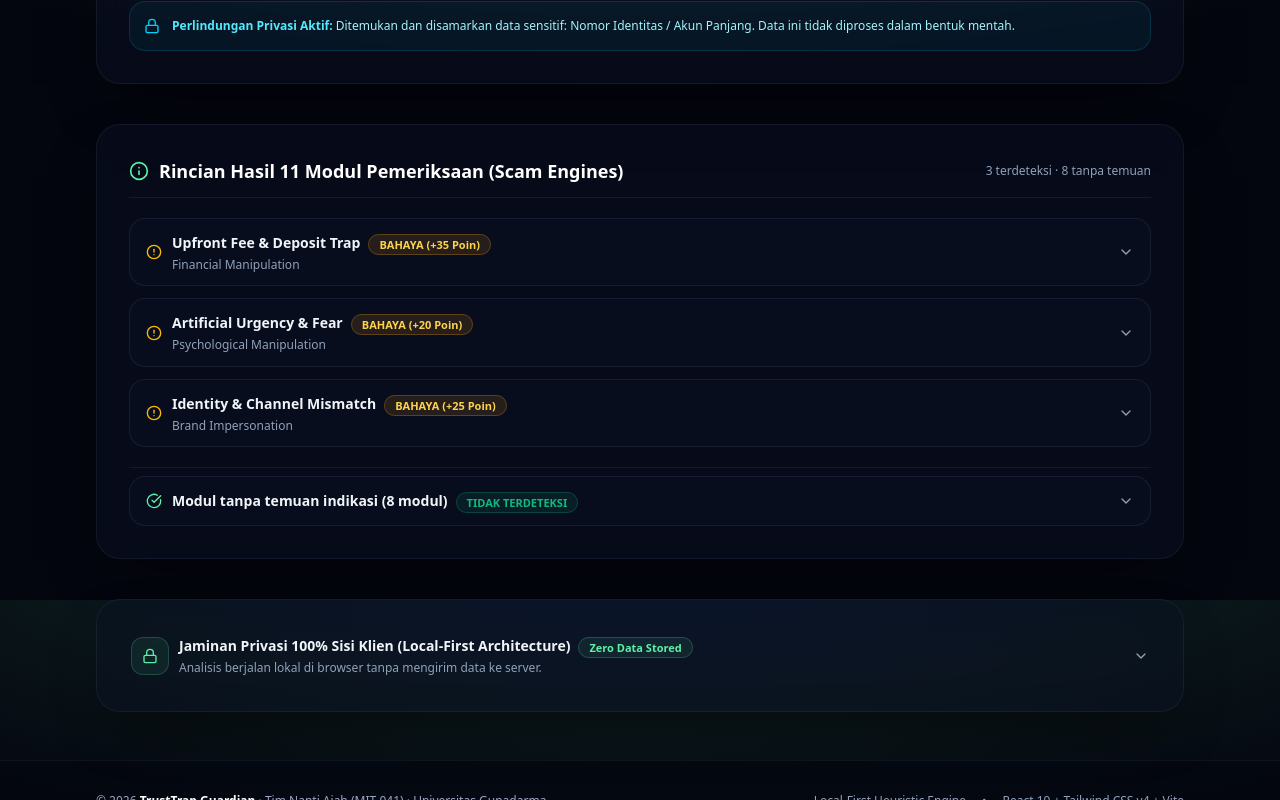
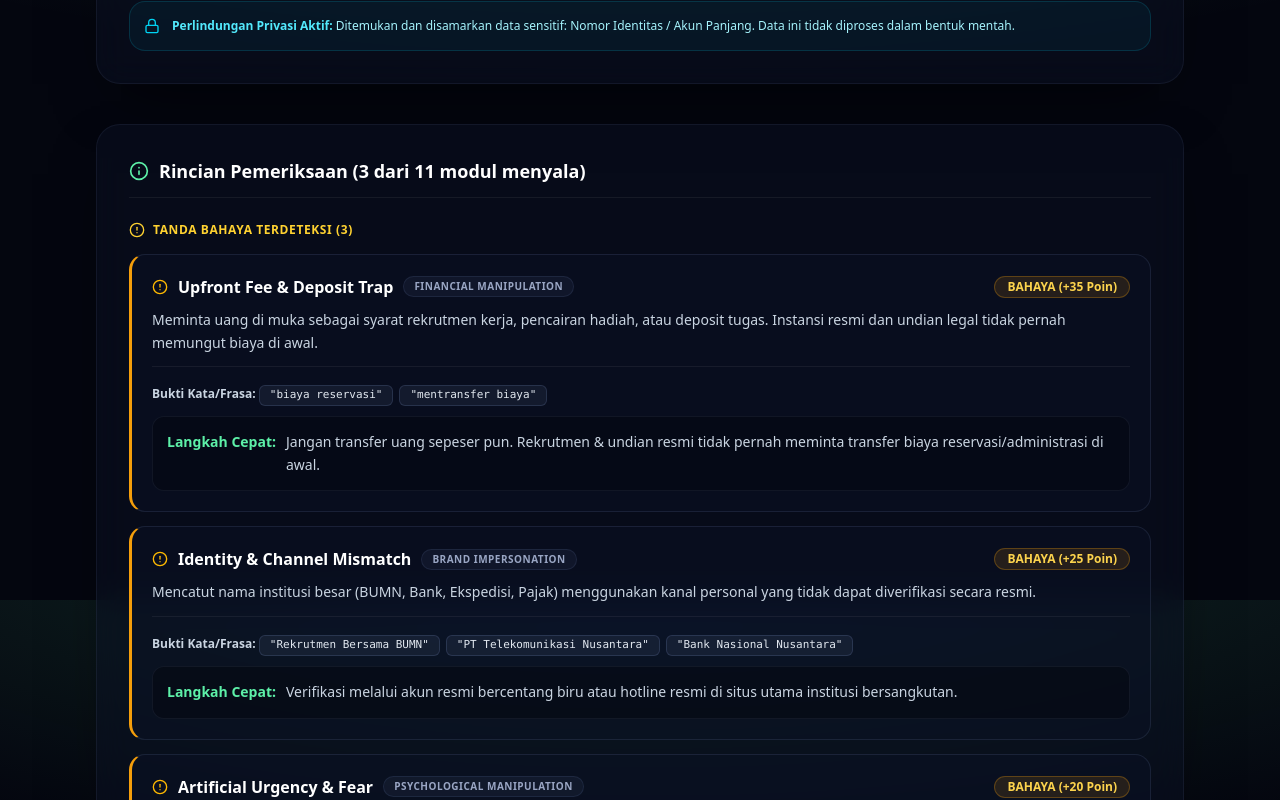
Before and after one commit to Micho-Anta/TrustTrapGuardian, a React (Vite) app: page / in a window 1280 px wide. Shown: the part 1800-2600 px from the top of the page. Built offline with nearby package versions, Linux system fonts and the light colour scheme.

Commit message:
refactor(ui): sort DANGER modules first and refine Perbaikan 1 Disclosure labels

```diff
--- a/src/components/scanner/HighlightView.jsx
+++ b/src/components/scanner/HighlightView.jsx
@@ -1,6 +1,7 @@
 import React, { useState } from "react";
 import { AlertCircle, Check, CheckCircle, Copy, Info, Lock, ShieldAlert } from "lucide-react";
 import Disclosure from "../ui/Disclosure";
+import { sortEnginesForDisplay } from "./sortEngines";
 
 export default function HighlightView({ scanResult }) {
   const [copiedSanitized, setCopiedSanitized] = useState(false);
@@ -91,8 +92,9 @@ export default function HighlightView({ scanResult }) {
     );
   };
 
-  const dangerEngines = (engines || []).filter((e) => e.status === "DANGER");
-  const cleanEngines = (engines || []).filter((e) => e.status !== "DANGER");
+  const sortedEngines = sortEnginesForDisplay(engines || []);
+  const dangerEngines = sortedEngines.filter((e) => e.status === "DANGER");
+  const cleanEngines = sortedEngines.filter((e) => e.status !== "DANGER");
 
   return (
     <div className="space-y-8 sm:space-y-10">
@@ -168,29 +170,55 @@ export default function HighlightView({ scanResult }) {
         )}
       </div>
 
-      {/* Engine Detail Cards with Progressive Disclosure */}
-      <div className="glass-card p-6 sm:p-8 space-y-5">
+      {/* Engine Detail Cards: DANGER sorted first, clean grouped in Disclosure */}
+      <div className="glass-card p-6 sm:p-8 space-y-6">
         <div className="flex flex-col sm:flex-row sm:items-center justify-between gap-2 pb-3 border-b border-white/[0.06]">
           <h3 className="font-bold text-base sm:text-lg text-white flex items-center gap-2.5">
             <Info className="w-5 h-5 text-[#5df0a8] shrink-0" />
-            <span>Rincian Hasil {engines?.length || 11} Modul Pemeriksaan (Scam Engines)</span>
+            <span>
+              Rincian Pemeriksaan ({dangerEngines.length} dari {sortedEngines.length} modul menyala)
+            </span>
           </h3>
-          <span className="text-xs text-slate-400">
-            {dangerEngines.length} terdeteksi · {cleanEngines.length} tanpa temuan
+        </div>
+
+        {dangerEngines.length > 0 ? (
+          <div className="space-y-4">
+            <h4 className="text-xs font-bold uppercase tracking-wider text-amber-300 flex items-center gap-2">
+              <AlertCircle className="w-4 h-4 shrink-0" />
+              <span>Tanda Bahaya Terdeteksi ({dangerEngines.length})</span>
+            </h4>
+
+            <div className="space-y-3.5">
+              {dangerEngines.map((engine) => (
+                <div
+                  key={engine.id}
+                  className="p-5 rounded-2xl transition-all"
+                  style={{
+                    background: "rgba(12,18,38,0.45)",
+                    border: "1px solid rgba(150,175,230,0.12)",
+                    borderLeft: "3px solid #f59e0b",
+                  }}
+                >
+                  <div className="flex flex-col sm:flex-row sm:items-center justify-between gap-2.5 mb-2.5">
+                    <div className="flex flex-wrap items-center gap-2.5 min-w-0">
+                      <AlertCircle className="w-4 h-4 shrink-0 text-amber-400" />
+                      <span className="font-bold text-sm sm:text-base text-white [overflow-wrap:anywhere] break-words">
+                        {engine.name}
+                      </span>
+                      <span
+                        className="text-[10px] uppercase tracking-wider font-semibold px-2.5 py-0.5 rounded-full"
+                        style={{
+                          background: "rgba(150,175,230,0.06)",
+                          color: "var(--muted)",
+                          border: "1px solid rgba(150,175,230,0.10)",
+                        }}
+                      >
+                        {engine.category}
                       </span>
                     </div>
 
-        {dangerEngines.length > 0 ? (
-          <div className="space-y-3">
-            {dangerEngines.map((engine) => (
-              <Disclosure
-                key={engine.id}
-                icon={<AlertCircle className="w-4 h-4 shrink-0 text-amber-400" aria-hidden="true" />}
-                title={engine.name}
-                summary={engine.category}
-                badge={
                     <span
-                    className="text-[11px] font-bold px-2.5 py-0.5 rounded-full whitespace-nowrap"
+                      className="text-xs font-bold px-3 py-0.5 rounded-full self-start sm:self-auto whitespace-nowrap shrink-0"
                       style={{
                         background: "rgba(245,158,11,0.12)",
                         border: "1px solid rgba(245,158,11,0.28)",
@@ -199,23 +227,15 @@ export default function HighlightView({ scanResult }) {
                     >
                       BAHAYA (+{engine.score} Poin)
                     </span>
-                }
-                defaultOpen={false}
-                panelClassName="px-2 pb-2"
-              >
-                <div
-                  className="p-4 sm:p-5 rounded-2xl space-y-3"
-                  style={{
-                    background: "rgba(12,18,38,0.45)",
-                    border: "1px solid rgba(150,175,230,0.08)",
-                  }}
-                >
-                  <p className="text-xs sm:text-sm text-slate-300 leading-relaxed [overflow-wrap:anywhere] break-words">
+                  </div>
+
+                  <p className="text-xs sm:text-sm text-slate-300 mb-3 leading-relaxed [overflow-wrap:anywhere] break-words">
                     {engine.explanation}
                   </p>
 
+                  <div className="space-y-2.5 pt-3 border-t border-white/[0.06]">
                     {engine.evidence && engine.evidence.length > 0 && (
-                    <div className="text-xs pt-2 border-t border-white/[0.06]">
+                      <div className="text-xs">
                         <span className="font-semibold text-slate-300">Bukti Kata/Frasa: </span>
                         <div className="inline-flex flex-wrap gap-1.5 mt-1.5">
                           {engine.evidence.map((ev, i) => (
@@ -247,19 +267,22 @@ export default function HighlightView({ scanResult }) {
                       <span className="text-slate-300 [overflow-wrap:anywhere] break-words">{engine.actionStep}</span>
                     </div>
                   </div>
-              </Disclosure>
+                </div>
               ))}
+            </div>
           </div>
         ) : (
           <div
-            className="p-4 rounded-2xl text-xs sm:text-sm text-slate-300 flex items-center gap-2.5"
+            className="p-4 rounded-2xl text-xs sm:text-sm text-slate-300 flex items-start gap-2.5 leading-relaxed"
             style={{
-              background: "rgba(16,185,129,0.06)",
-              border: "1px solid rgba(16,185,129,0.18)",
+              background: "rgba(150,175,230,0.06)",
+              border: "1px solid rgba(150,175,230,0.14)",
             }}
           >
-            <CheckCircle className="w-4 h-4 shrink-0 text-[#5df0a8]" />
-            <span>Tidak ada modul yang mendeteksi pola penipuan pada pesan ini.</span>
+            <Info className="w-4 h-4 shrink-0 mt-0.5 text-slate-400" />
+            <span>
+              Tidak ada tanda bahaya yang cocok dengan aturan kami. Ini bukan jaminan pesan aman.
+            </span>
           </div>
         )}
 
@@ -267,7 +290,7 @@ export default function HighlightView({ scanResult }) {
           <div className="pt-2 border-t border-white/[0.06]">
             <Disclosure
               icon={<CheckCircle className="w-4 h-4 shrink-0 text-[#5df0a8]" aria-hidden="true" />}
-              title={`Modul tanpa temuan indikasi (${cleanEngines.length} modul)`}
+              title={`${cleanEngines.length} modul lain tidak menemukan pola`}
               badge={
                 <span
                   className="text-[11px] font-bold px-2.5 py-0.5 rounded-full whitespace-nowrap"
@@ -286,7 +309,7 @@ export default function HighlightView({ scanResult }) {
               {cleanEngines.map((engine) => (
                 <div
                   key={engine.id}
-                  className="p-4 rounded-2xl space-y-1.5"
+                  className="p-3.5 rounded-2xl space-y-1"
                   style={{
                     background: "rgba(12,18,38,0.30)",
                     border: "1px solid rgba(150,175,230,0.06)",
@@ -320,7 +343,7 @@ export default function HighlightView({ scanResult }) {
                       TIDAK TERDETEKSI
                     </span>
                   </div>
-                  <p className="text-xs text-slate-400 leading-relaxed [overflow-wrap:anywhere] break-words">
+                  <p className="text-xs text-slate-400 leading-relaxed line-clamp-2 [overflow-wrap:anywhere] break-words">
                     {engine.explanation}
                   </p>
                 </div>
--- a/src/components/scanner/ScoreGauge.jsx
+++ b/src/components/scanner/ScoreGauge.jsx
@@ -1,6 +1,7 @@
 import React from "react";
 import { AlertTriangle, CheckCircle2, ShieldAlert, ShieldCheck, Zap, ArrowRight, Info } from "lucide-react";
 import Disclosure from "../ui/Disclosure";
+import { sortEnginesForDisplay } from "./sortEngines";
 
 /**
  * ScoreGauge - Ascend polished theme.
@@ -47,6 +48,7 @@ export default function ScoreGauge({ summary, engines = [], onGoToAct }) {
 
   // Show Seamless Handoff button for HIGH or MEDIUM risk
   const showHandoff = score >= 35 && typeof onGoToAct === "function";
+  const sortedEngines = sortEnginesForDisplay(engines);
 
   return (
     <div className="glass-card p-6 sm:p-8 space-y-8">
@@ -208,7 +210,7 @@ export default function ScoreGauge({ summary, engines = [], onGoToAct }) {
           )}
 
           <div className="grid grid-cols-2 sm:grid-cols-3 md:grid-cols-5 gap-2.5">
-            {engines.map((eng) => {
+            {sortedEngines.map((eng) => {
               const isDanger = eng.status === "DANGER";
               return (
                 <div
--- /dev/null
+++ b/src/components/scanner/sortEngines.js
@@ -0,0 +1,20 @@
+/**
+ * Mengurutkan hasil modul untuk tampilan tanpa mengubah array asli:
+ * status DANGER didahulukan berdasarkan poin tertinggi, disusul modul bersih
+ * dengan mempertahankan urutan awal secara stabil.
+ */
+export function sortEnginesForDisplay(engines = []) {
+  return engines
+    .map((engine, index) => ({ engine, index }))
+    .sort((a, b) => {
+      const aDanger = a.engine.status === "DANGER" ? 1 : 0;
+      const bDanger = b.engine.status === "DANGER" ? 1 : 0;
+      if (aDanger !== bDanger) return bDanger - aDanger;
+      if (aDanger === 1) {
+        const scoreDiff = (b.engine.score || 0) - (a.engine.score || 0);
+        if (scoreDiff !== 0) return scoreDiff;
+      }
+      return a.index - b.index;
+    })
+    .map(({ engine }) => engine);
+}
```
Lines whose indentation alone changed are shown as unchanged.
